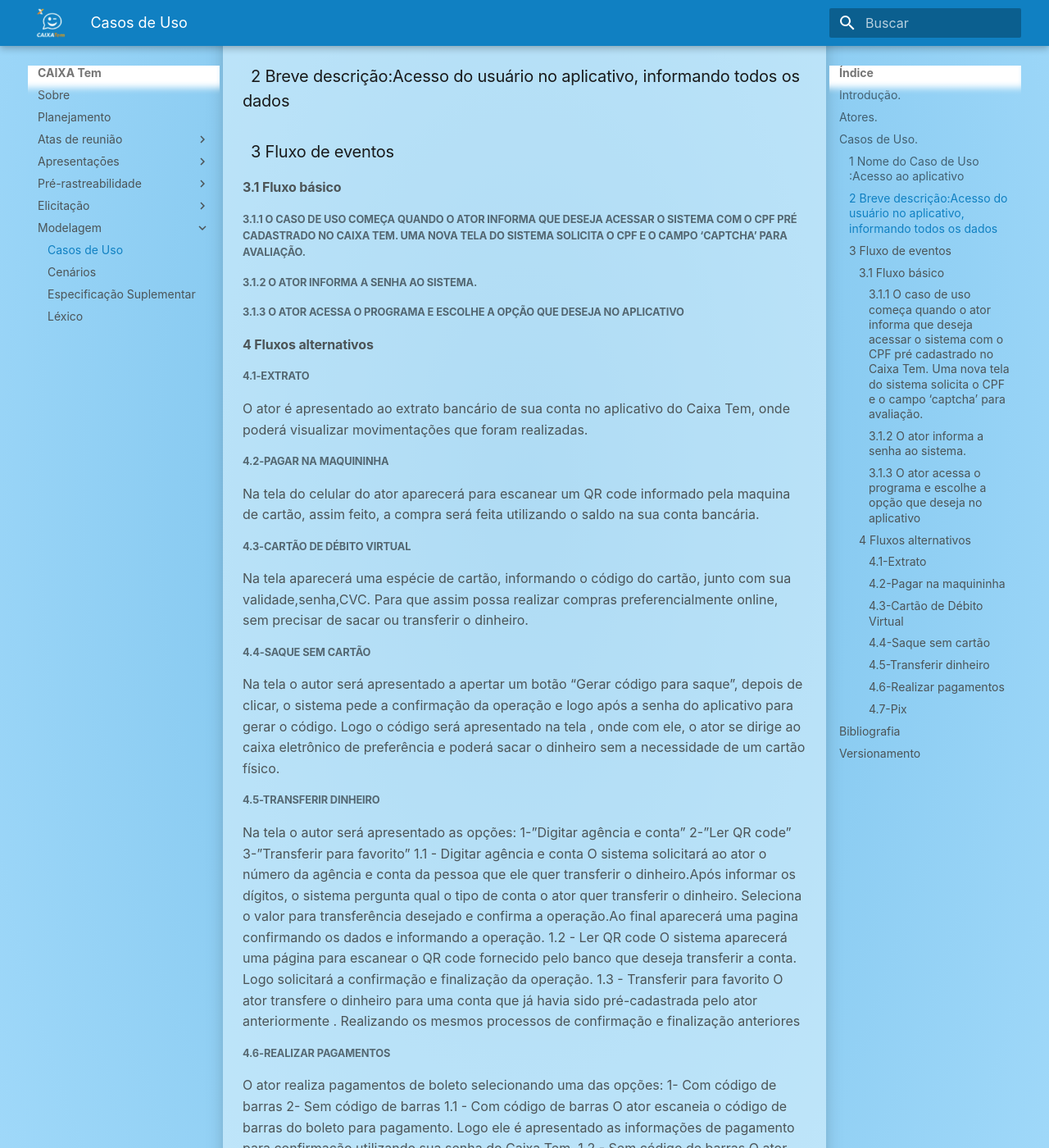
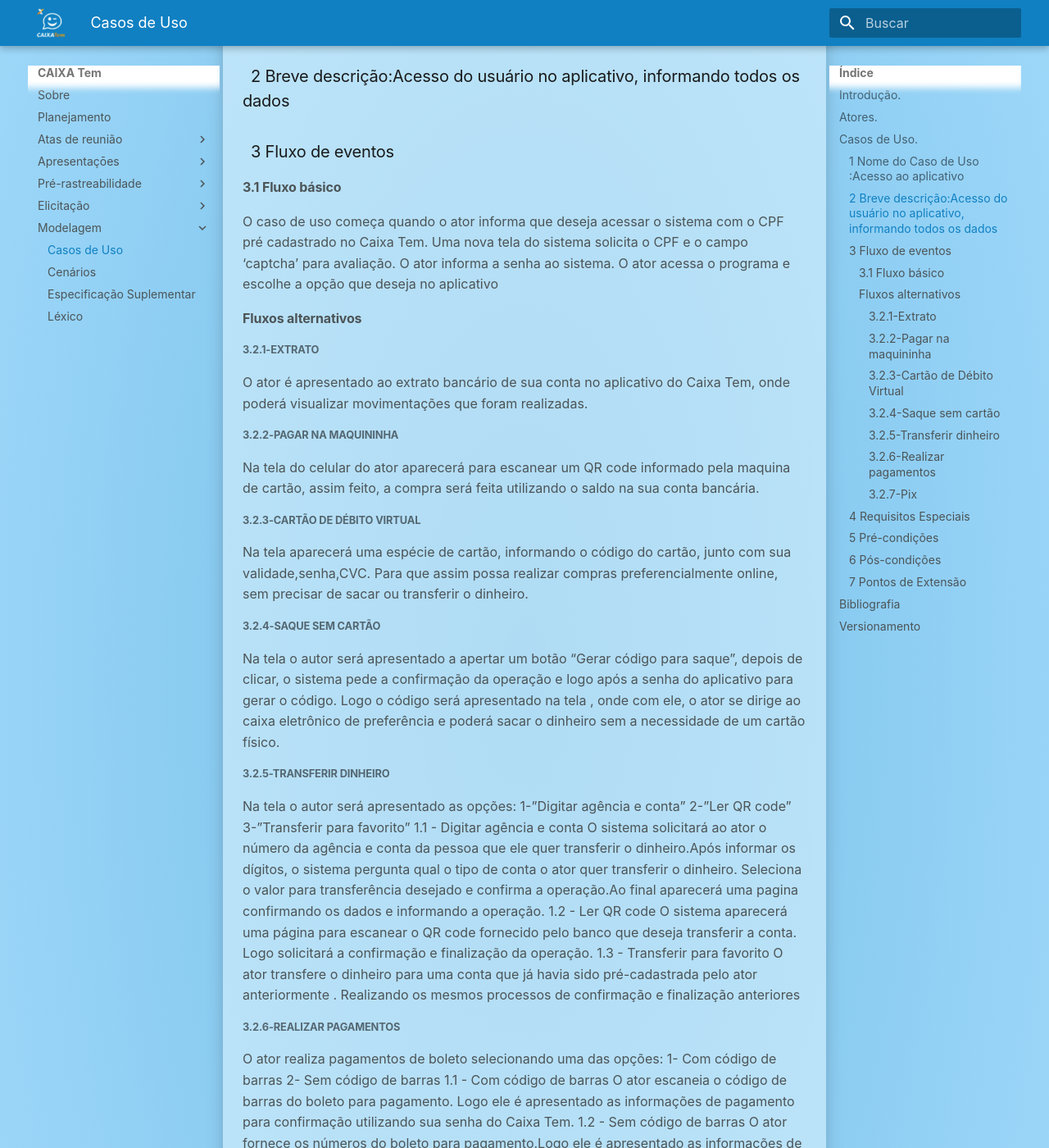
Before and after one commit to AntonioAldisio/2021.1-Caixa_Tem, an MkDocs documentation site: the page built from docs/Modelagem/CasoUso.md, in a window 1280 px wide and 1400 px high, scrolled down 693 px. Shown: the whole window at 82% size. Built offline with MkDocs 1.6.1 and Material for MkDocs 9.7.7, drawn with Linux system fonts in a browser that asks for light colours; some web fonts are replaced; some of the changed text lies outside the part shown.

Commit message:
Descrição dos casos de uso

```diff
--- a/docs/Modelagem/CasoUso.md
+++ b/docs/Modelagem/CasoUso.md
@@ -17,26 +17,25 @@
 
 #### 3.1 Fluxo básico
 
-##### 3.1.1 O caso de uso começa quando o ator informa que deseja acessar o sistema com o CPF pré cadastrado no Caixa Tem. Uma nova tela do sistema solicita o CPF e o campo ‘captcha’ para avaliação.
+O caso de uso começa quando o ator informa que deseja acessar o sistema com o CPF pré cadastrado no Caixa Tem. Uma nova tela do sistema solicita o CPF e o campo ‘captcha’ para avaliação.
+O ator informa a senha ao sistema.
+O ator acessa o programa e escolhe a opção que deseja no aplicativo
 
-##### 3.1.2 O ator informa a senha ao sistema.
-##### 3.1.3 O ator acessa o programa e escolhe a opção que deseja no aplicativo
-
-#### 4 Fluxos alternativos
-##### 4.1-Extrato
+####  Fluxos alternativos
+##### 3.2.1-Extrato
 O ator é apresentado ao extrato bancário de sua conta no aplicativo do Caixa Tem, onde poderá visualizar
 movimentações que foram realizadas.
 
-##### 4.2-Pagar na maquininha
+##### 3.2.2-Pagar na maquininha
 Na tela do celular do ator aparecerá para escanear um QR code informado pela maquina de cartão, assim feito, a compra será feita utilizando o saldo na sua conta bancária.
 
-##### 4.3-Cartão de Débito Virtual
+##### 3.2.3-Cartão de Débito Virtual
 Na tela aparecerá uma espécie de cartão, informando o código do cartão, junto com sua validade,senha,CVC. Para que assim possa realizar compras preferencialmente online, sem precisar de sacar ou transferir o dinheiro.
 
-##### 4.4-Saque sem cartão
+##### 3.2.4-Saque sem cartão
 Na tela o autor será apresentado a apertar um botão “Gerar código para saque”, depois de clicar, o sistema pede a confirmação da operação e logo após a senha do aplicativo para gerar o código. Logo o código será apresentado na tela , onde com ele, o ator se dirige ao caixa eletrônico de preferência e poderá sacar o dinheiro sem a necessidade de um cartão físico.
 
-##### 4.5-Transferir dinheiro
+##### 3.2.5-Transferir dinheiro
 Na tela o autor será apresentado as opções:
 1-”Digitar agência e conta”
 2-”Ler QR code”
@@ -48,7 +47,7 @@
 1.3 - Transferir para favorito
 O ator  transfere o dinheiro para uma conta que já havia sido pré-cadastrada pelo ator anteriormente . Realizando os mesmos processos de confirmação e finalização anteriores
 
-##### 4.6-Realizar pagamentos
+##### 3.2.6-Realizar pagamentos
 O ator realiza pagamentos de boleto selecionando uma das opções:
 1- Com código de barras
 2- Sem código de barras
@@ -57,10 +56,22 @@
 1.2 - Sem código de barras
 O ator fornece os números do boleto para pagamento.Logo ele é apresentado as informações de pagamento para confirmação utilizando sua senha do Caixa Tem.
 
-##### 4.7-Pix
+##### 3.2.7-Pix
 
 O ator realiza a transferência por meio do pix informando a chave necessária para realizar tal operação. Logo após realizar, o ator informa o valor desejado e confirma a operação e os dados necessários utilizando a senha do Caixa Tem.
 
+### 4 Requisitos Especiais
+Não se aplica
+
+### 5 Pré-condições
+O ator deve estar logado no sistema. Nenhum outro usuário com o mesmo CPF
+deve ter sido cadastrado.
+
+### 6 Pós-condições
+O usuário foi conectado e saiu do sistema ou realizou uma ou mais tarefas disponibilizadas pelo aplicativo.
+
+### 7 Pontos de Extensão
+Não se aplica.
 
 
 ## Bibliografia <a id="Bibliografia"></a>
```
